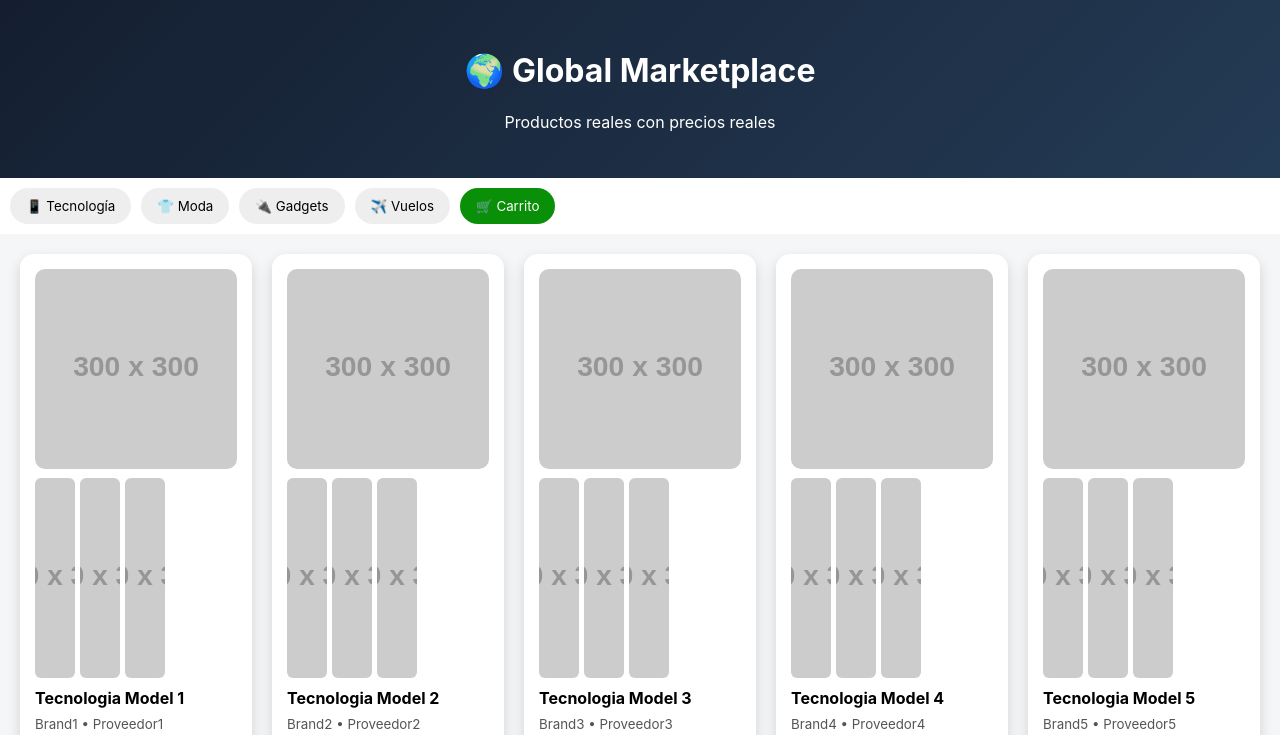
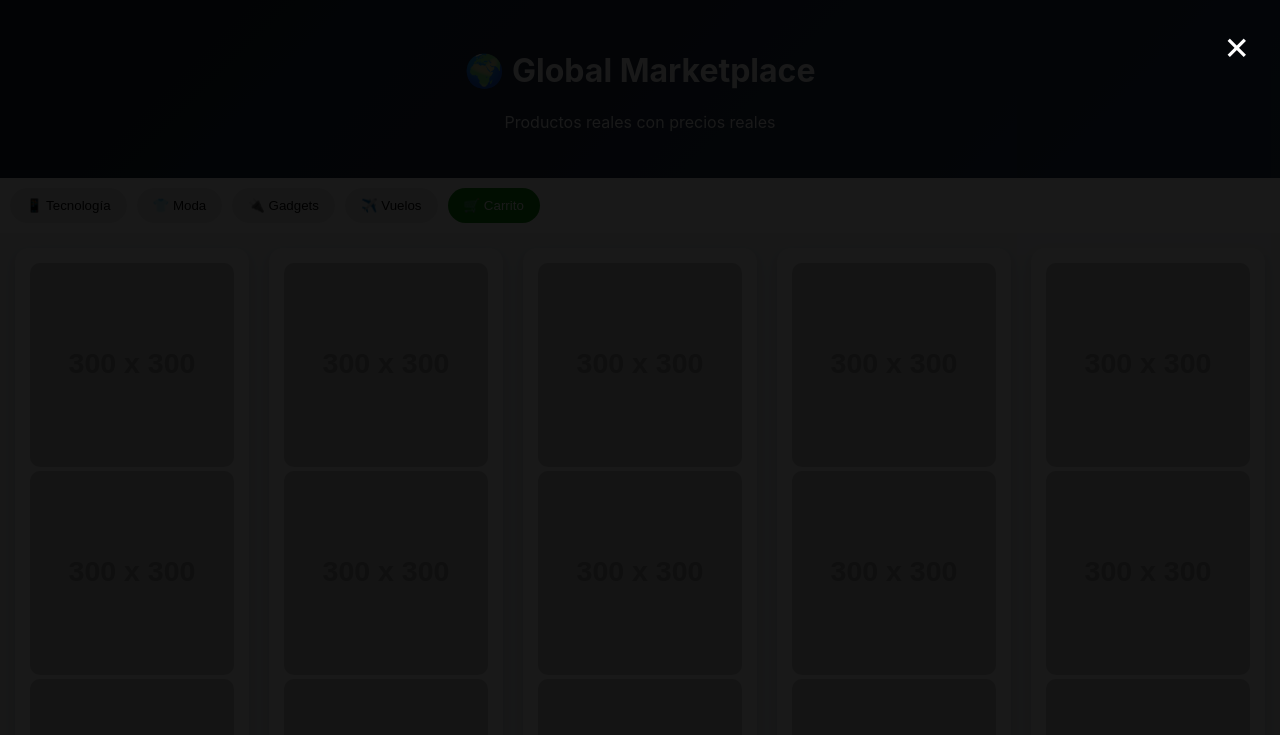
Before and after one commit to ga7821400-prog/Online-store-, a plain HTML site: page index.html in a window 1280 px wide. Shown: the top 735 px of the page. Drawn offline with Linux system fonts and the light colour scheme; placeholder pictures from the web are drawn by us.

Commit message:
style.css

```diff
--- a/style.css
+++ b/style.css
@@ -1,88 +1,25 @@
-* { box-sizing: border-box; font-family: -apple-system,BlinkMacSystemFont,"Segoe UI",Roboto; }
-body { margin: 0; background: #f4f6f8; }
+body { margin:0; font-family:-apple-system,BlinkMacSystemFont,"Segoe UI",Roboto; background:#f4f6f8; }
+header { text-align:center; background:linear-gradient(135deg,#141e30,#243b55); color:white; padding:30px 15px; }
+nav { display:flex; gap:10px; padding:10px; background:white; position:sticky; top:0; overflow-x:auto; z-index:10; }
+nav button { border:none; padding:10px 16px; border-radius:20px; background:#eee; cursor:pointer; }
+.carrito-btn { background:#0a8f08; color:white; }
 
-header {
-  background: linear-gradient(135deg,#141e30,#243b55);
-  color: white;
-  text-align: center;
-  padding: 30px 15px;
-}
+.grid { display:grid; grid-template-columns:repeat(auto-fit,minmax(200px,1fr)); gap:20px; padding:15px; }
+.card { background:white; border-radius:14px; padding:15px; box-shadow:0 6px 14px rgba(0,0,0,.15); transition: transform .2s; }
+.card:hover { transform: scale(1.03); }
+.card img { width:100%; height:auto; cursor:pointer; border-radius:10px; object-fit:cover; }
+.card h3 { margin:10px 0 5px 0; font-size:16px; }
+.card p { font-weight:bold; margin:5px 0; }
+.card button { width:100%; background:#243b55; color:white; border:none; padding:10px; border-radius:8px; cursor:pointer; }
 
-nav {
-  display: flex;
-  gap: 10px;
-  padding: 10px;
-  background: white;
-  position: sticky;
-  top: 0;
-  overflow-x: auto;
-  z-index: 10;
-}
+.checkout { background:white; margin:20px; padding:20px; border-radius:14px; }
+input, select { width:100%; padding:10px; margin:8px 0; border-radius:6px; border:1px solid #ccc; }
+button { cursor:pointer; }
+.oculto { display:none; }
 
-nav button {
-  border: none;
-  padding: 10px 16px;
-  border-radius: 20px;
-  background: #eee;
-  cursor: pointer;
-}
+/* Lightbox */
+.lightbox { position:fixed; top:0; left:0; width:100%; height:100%; background:rgba(0,0,0,.9); display:flex; justify-content:center; align-items:center; z-index:100; }
+.lightbox-content { max-width:90%; max-height:90%; }
+.close { position:absolute; top:20px; right:30px; color:white; font-size:40px; cursor:pointer; }
 
-.carrito-btn { background: #0a8f08; color: white; }
-
-.grid {
-  display: grid;
-  grid-template-columns: repeat(auto-fit,minmax(220px,1fr));
-  gap: 20px;
-  padding: 20px;
-}
-
-.card {
-  background: white;
-  border-radius: 14px;
-  padding: 15px;
-  box-shadow: 0 6px 14px rgba(0,0,0,.15);
-  transition: transform 0.2s;
-}
-
-.card:hover { transform: scale(1.03); }
-
-.card img {
-  width: 100%;
-  border-radius: 10px;
-  object-fit: cover;
-  height: 200px;
-}
-
-.card h3 { margin: 10px 0 5px 0; font-size: 16px; }
-.card small { color: #555; }
-.card p { font-weight: bold; margin: 5px 0; }
-
-.card button {
-  width: 100%;
-  background: #243b55;
-  color: white;
-  border: none;
-  padding: 10px;
-  border-radius: 8px;
-  cursor: pointer;
-}
-
-.checkout { background: white; margin: 20px; padding: 20px; border-radius: 14px; }
-input, select { width: 100%; padding: 10px; margin: 8px 0; border-radius: 6px; border: 1px solid #ccc; }
-.pagar { background: #0a8f08; color: white; padding: 14px; width: 100%; border-radius: 10px; font-size: 16px; border: none; }
-.oculto { display: none; }
-
-footer { text-align: center; padding: 20px; color: #777; }
-
-/* Carrusel de miniaturas */
-.card .miniaturas {
-  display: flex;
-  gap: 5px;
-  margin-top: 5px;
-}
-.card .miniaturas img {
-  width: 40px;
-  cursor: pointer;
-  border-radius: 6px;
-  object-fit: cover;
-}
+footer { text-align:center; padding:20px; color:#777; }
```
